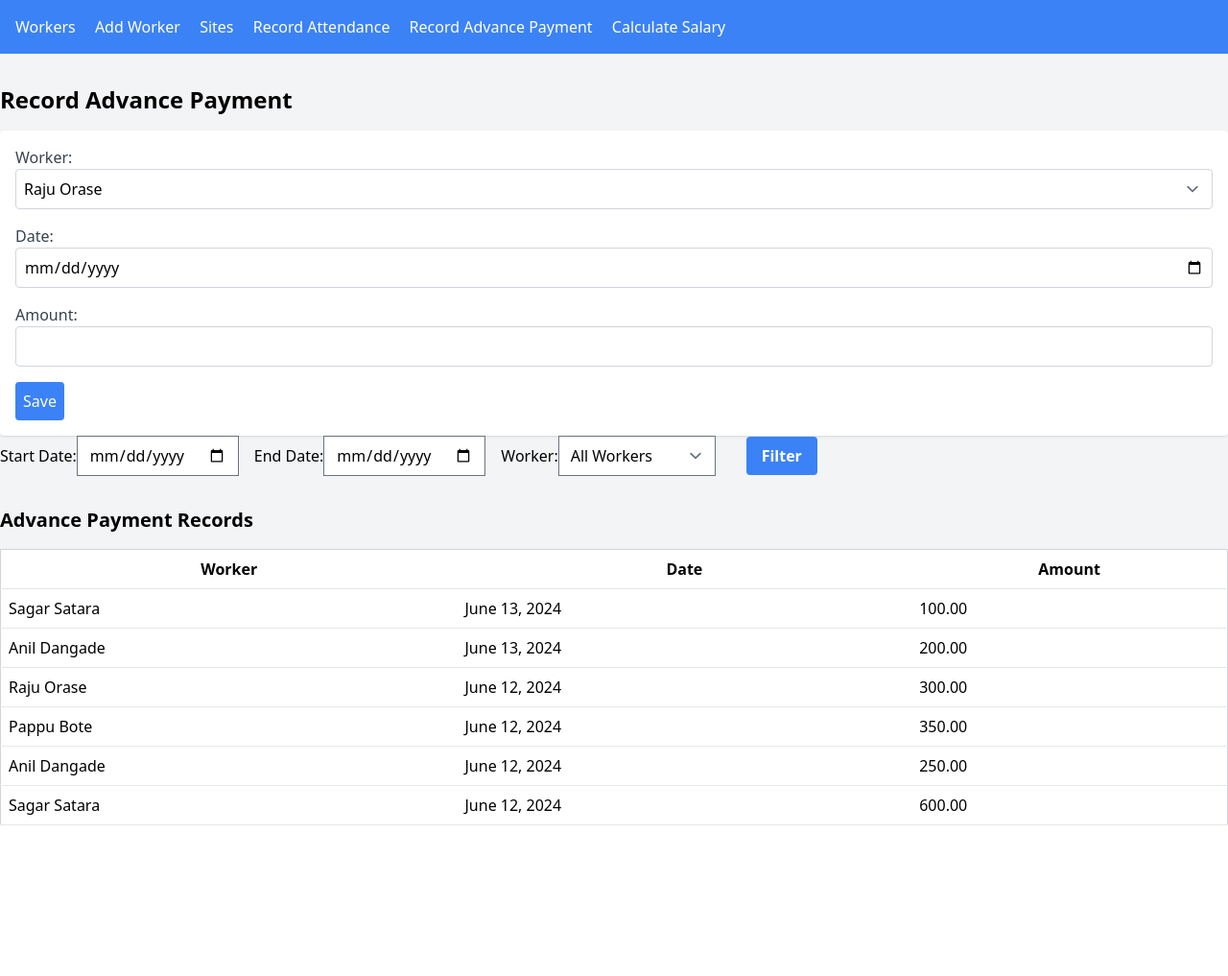
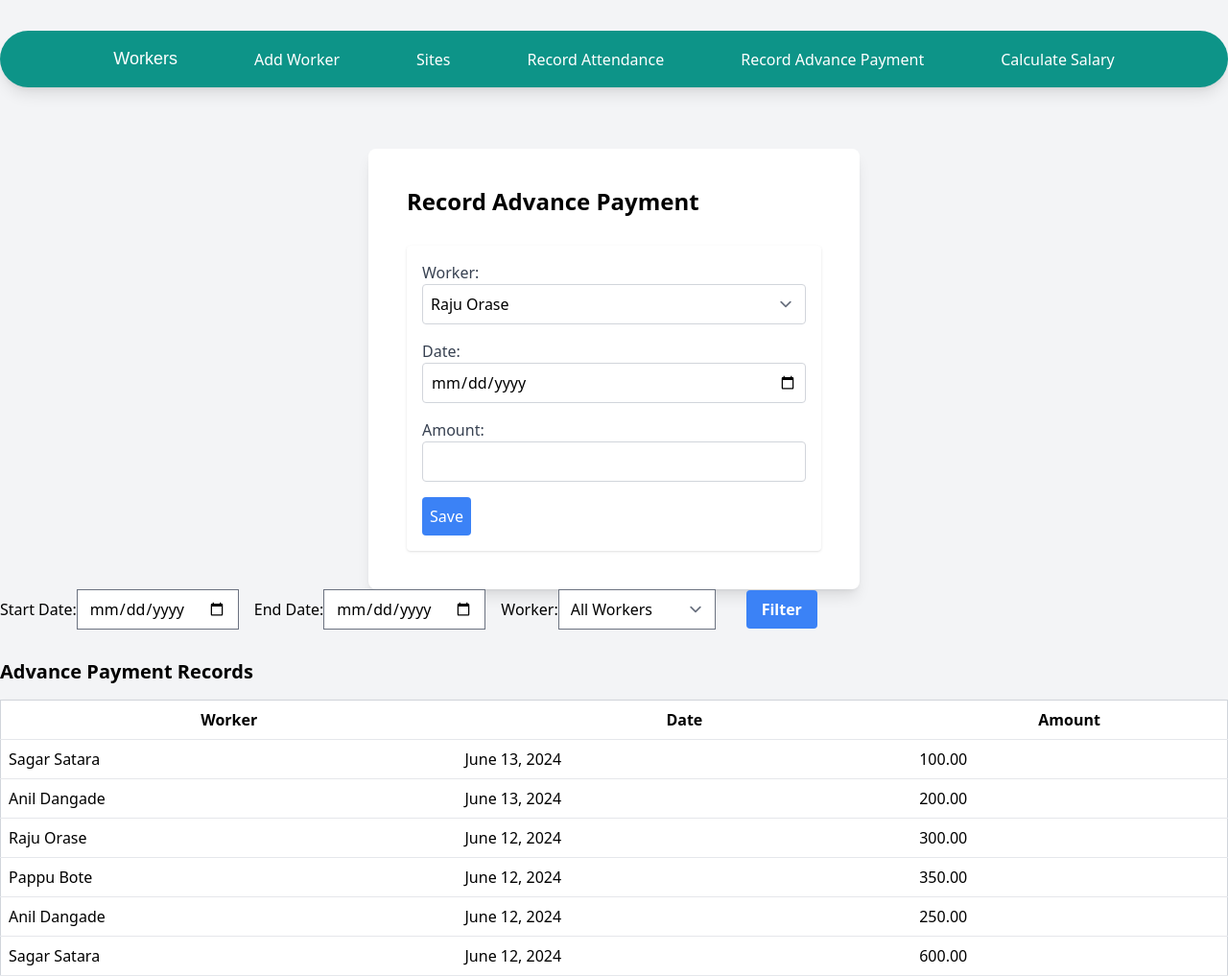
Before and after one commit to SagArya/labor_management, a Django app: page /record_advance_payment/ in a window 1280 px wide. Shown: the whole page at 96% size. Before the commit the page ends 860 px from the top, so only its background shows below. Run offline with Django 5.2, Linux system fonts and the light colour scheme; data comes from the database, SQL or seed files in the repository; some libraries are stand-ins or nearby versions.

Commit message:
improved forms

```diff
--- a/labor_management/attendance/templates/attendance/advance_payment_form.html
+++ b/labor_management/attendance/templates/attendance/advance_payment_form.html
@@ -4,7 +4,8 @@
 {% block title %}Record Advance Payment{% endblock %}
 
 {% block content %}
-    <h1 class="text-2xl font-bold mb-4">Record Advance Payment</h1>
+<div class="max-w-lg mx-auto bg-white p-10 rounded-lg shadow-lg">
+    <h1 class="text-2xl font-bold mb-8">Record Advance Payment</h1>
     <form method="post" action="{% url 'record_advance_payment' %}" class="bg-white p-4 rounded shadow">
         {% csrf_token %}
         <div class="mb-4">
@@ -25,6 +26,7 @@
         </div>
         <button type="submit" class="bg-blue-500 text-white p-2 rounded hover:bg-blue-700 transition duration-300">Save</button>
     </form>
+    </div>
 
      <!-- Filter Form -->
     <form action="{% url 'record_advance_payment' %}" method="get" class="mb-4">
--- a/labor_management/attendance/templates/attendance/attendance_form.html
+++ b/labor_management/attendance/templates/attendance/attendance_form.html
@@ -4,8 +4,9 @@
 {% block title %}Record Attendance{% endblock %}
 
 {% block content %}
+<div class="max-w-lg mx-auto bg-white p-10 rounded-lg shadow-lg">
     <h1 class="text-2xl font-bold mb-4">Record Attendance</h1>
-    <form method="post" action="{% url 'record_attendance' %}" class="bg-white p-4 rounded shadow">
+    <form method="post" action="{% url 'record_attendance' %}" class="bg-white p-4 rounded shadow ">
         {% csrf_token %}
         <div class="mb-4">
             <label for="worker" class="block text-gray-700">Worker:</label>
@@ -33,6 +34,7 @@
         </div>
         <button type="submit" class="bg-blue-500 text-white p-2 rounded hover:bg-blue-700 transition duration-300">Save</button>
     </form>
+</div>
 
     <h2 class="text-xl font-bold mt-8 mb-4">Filter Attendance Records</h2>
     <form method="get" class="mb-8">
--- a/labor_management/attendance/templates/attendance/base.html
+++ b/labor_management/attendance/templates/attendance/base.html
@@ -6,17 +6,81 @@
     <title>{% block title %}Labor Management{% endblock %}</title>
     {% tailwind_css %}
 </head>
+
 <body class="bg-gray-100">
-    <nav class="bg-blue-500 text-white p-4">
-        <div class="container mx-auto">
+    <header class='paddin-x py-8 z-10 w-full'>
+        <nav class="flex justify-between items-center bg-teal-600 text-white p-4 rounded-full shadow-lg max-lg:hidden">
+            <ul class='flex-1 flex justify-center items-center gap-16 '>
+                <li>
+                    <a href="{% url 'worker_list' %}" class="font-montserrat leading-normal text-lg mr-4 hover:text-gray-200 transition duration-300">Workers</a>
+                </li>
+                <li>
+                    <a href="{% url 'add_worker' %}" class="mr-4 hover:text-gray-200 transition duration-300">Add Worker</a>
+                </li>
+                <li>
+                    <a href="{% url 'site_list' %}" class="mr-4 hover:text-gray-200 transition duration-300">Sites</a>
+                </li>
+                <li>
+                    <a href="{% url 'record_attendance' %}" class="mr-4 hover:text-gray-200 transition duration-300">Record Attendance</a>
+                </li>
+                <li>
+                    <a href="{% url 'record_advance_payment' %}" class="mr-4 hover:text-gray-200 transition duration-300">Record Advance Payment</a>
+                </li>
+                <li>
+                    <a href="{% url 'calculate_salary' %}" class="hover:text-gray-200 transition duration-300">Calculate Salary</a>
+                </li>
+            </ul>
+            {% comment %} <div class="container mx-auto">
                 <a href="{% url 'worker_list' %}" class="mr-4 hover:text-gray-200 transition duration-300">Workers</a>
                 <a href="{% url 'add_worker' %}" class="mr-4 hover:text-gray-200 transition duration-300">Add Worker</a>
                 <a href="{% url 'site_list' %}" class="mr-4 hover:text-gray-200 transition duration-300">Sites</a>
                 <a href="{% url 'record_attendance' %}" class="mr-4 hover:text-gray-200 transition duration-300">Record Attendance</a>
                 <a href="{% url 'record_advance_payment' %}" class="mr-4 hover:text-gray-200 transition duration-300">Record Advance Payment</a>
                 <a href="{% url 'calculate_salary' %}" class="hover:text-gray-200 transition duration-300">Calculate Salary</a>
+            </div> {% endcomment %}
+        </nav>
+
+        <button id="menu-btn" class="lg:hidden text-gray-800 p-4 bg-transparent rounded-full focus:outline-none">
+            ☰
+        </button>
+    </header>
+
+    <!-- Sidebar for Mobile Devices -->
+    <div id="sidebar" class="fixed inset-0 bg-teal-500 text-white transform -translate-x-full transition-transform duration-300 lg:hidden">
+        <button id="close-btn" class="text-white p-4 bg-teal-600 focus:outline-none">
+            ✖
+        </button>
+        <ul class='flex flex-col items-center gap-8 mt-16'>
+            <li>
+                <a href="{% url 'worker_list' %}" class="font-montserrat leading-normal text-lg hover:text-gray-200 transition duration-300">Workers</a>
+            </li>
+            <li>
+                <a href="{% url 'add_worker' %}" class="hover:text-gray-200 transition duration-300">Add Worker</a>
+            </li>
+            <li>
+                <a href="{% url 'site_list' %}" class="hover:text-gray-200 transition duration-300">Sites</a>
+            </li>
+            <li>
+                <a href="{% url 'record_attendance' %}" class="hover:text-gray-200 transition duration-300">Record Attendance</a>
+            </li>
+            <li>
+                <a href="{% url 'record_advance_payment' %}" class="hover:text-gray-200 transition duration-300">Record Advance Payment</a>
+            </li>
+            <li>
+                <a href="{% url 'calculate_salary' %}" class="hover:text-gray-200 transition duration-300">Calculate Salary</a>
+            </li>
+        </ul>
     </div>
-    </nav>
+
+    <script>
+        document.getElementById('menu-btn').addEventListener('click', function() {
+            document.getElementById('sidebar').classList.remove('-translate-x-full');
+        });
+        document.getElementById('close-btn').addEventListener('click', function() {
+            document.getElementById('sidebar').classList.add('-translate-x-full');
+        });
+    </script>
+
     <div class="container mx-auto mt-8">
         {% block content %}{% endblock %}
     </div>
--- a/labor_management/attendance/templates/attendance/calculate_salary.html
+++ b/labor_management/attendance/templates/attendance/calculate_salary.html
@@ -4,6 +4,7 @@
 {% block title %}Calculate Salary{% endblock %}
 
 {% block content %}
+<div class="max-w-lg mx-auto bg-white p-10 rounded-lg shadow-lg">
     <h1 class="text-2xl font-bold mb-4 rounded-xl">Calculate Salary</h1>
     <form method="post" action="{% url 'calculate_salary' %}" class="bg-white p-4 rounded shadow">
         {% csrf_token %}
@@ -21,6 +22,7 @@
         </div>
         <button type="submit" class="bg-blue-500 text-white p-2 rounded hover:bg-blue-700 transition duration-300">Calculate</button>
     </form>
+</div>
     {% if salary_obj %}
         <div class="max-w-sm rounded-2xl overflow-hidden shadow-lg m-4 bg-teal-50">
             <div class="px-6 py-4">
--- a/labor_management/attendance/templates/attendance/worker_form.html
+++ b/labor_management/attendance/templates/attendance/worker_form.html
@@ -4,6 +4,7 @@
 {% block title %}Add Worker{% endblock %}
 
 {% block content %}
+<div class="max-w-lg mx-auto bg-white p-10 rounded-lg shadow-lg">
     <h1 class="text-2xl font-bold mb-4">Add Worker</h1>
     <form method="post" action="{% url 'add_worker' %}" class="bg-white p-4 rounded shadow">
         {% csrf_token %}
@@ -25,6 +26,7 @@
         </div>
         <button type="submit" class="bg-blue-500 text-white p-2 rounded hover:bg-blue-700 transition duration-300">Save</button>
     </form>
+</div>
 
     <h2 class="text-xl font-bold mt-8 mb-4">Worker List</h2>
     <table class="min-w-full bg-white border border-gray-300 rounded shadow">
--- a/labor_management/theme/static/css/dist/styles.css
+++ b/labor_management/theme/static/css/dist/styles.css
@@ -785,6 +791,22 @@ select {
 
 .static {
   position: static;
+}
+
+.fixed {
+  position: fixed;
+}
+
+.absolute {
+  position: absolute;
+}
+
+.inset-0 {
+  inset: 0px;
+}
+
+.z-10 {
+  z-index: 10;
 }
 
 .m-4 {
@@ -856,12 +886,33 @@ select {
   max-width: 24rem;
 }
 
+.max-w-lg {
+  max-width: 32rem;
+}
+
+.flex-1 {
+  flex: 1 1 0%;
+}
+
+.-translate-x-full {
+  --tw-translate-x: -100%;
+  transform: translate(var(--tw-translate-x), var(--tw-translate-y)) rotate(var(--tw-rotate)) skewX(var(--tw-skew-x)) skewY(var(--tw-skew-y)) scaleX(var(--tw-scale-x)) scaleY(var(--tw-scale-y));
+}
+
+.transform {
+  transform: translate(var(--tw-translate-x), var(--tw-translate-y)) rotate(var(--tw-rotate)) skewX(var(--tw-skew-x)) skewY(var(--tw-skew-y)) scaleX(var(--tw-scale-x)) scaleY(var(--tw-scale-y));
+}
+
 .list-inside {
   list-style-position: inside;
 }
 
 .list-disc {
   list-style-type: disc;
+}
+
+.flex-col {
+  flex-direction: column;
 }
 
 .flex-wrap {
@@ -874,6 +925,18 @@ select {
 
 .justify-center {
   justify-content: center;
+}
+
+.justify-between {
+  justify-content: space-between;
+}
+
+.gap-16 {
+  gap: 4rem;
+}
+
+.gap-8 {
+  gap: 2rem;
 }
 
 .overflow-hidden {
@@ -890,6 +953,14 @@ select {
 
 .rounded-xl {
   border-radius: 0.75rem;
+}
+
+.rounded-full {
+  border-radius: 9999px;
+}
+
+.rounded-lg {
+  border-radius: 0.5rem;
 }
 
 .rounded-l {
@@ -945,12 +1016,35 @@ select {
   background-color: rgb(255 255 255 / var(--tw-bg-opacity));
 }
 
+.bg-teal-500 {
+  --tw-bg-opacity: 1;
+  background-color: rgb(20 184 166 / var(--tw-bg-opacity));
+}
+
+.bg-teal-600 {
+  --tw-bg-opacity: 1;
+  background-color: rgb(13 148 136 / var(--tw-bg-opacity));
+}
+
+.bg-fuchsia-500 {
+  --tw-bg-opacity: 1;
+  background-color: rgb(217 70 239 / var(--tw-bg-opacity));
+}
+
+.bg-transparent {
+  background-color: transparent;
+}
+
 .p-2 {
   padding: 0.5rem;
 }
 
 .p-4 {
   padding: 1rem;
+}
+
+.p-10 {
+  padding: 2.5rem;
 }
 
 .px-3 {
@@ -983,23 +1077,32 @@ select {
   padding-bottom: 1rem;
 }
 
+.py-8 {
+  padding-top: 2rem;
+  padding-bottom: 2rem;
+}
+
 .font-serif {
   font-family: ui-serif, Georgia, Cambria, "Times New Roman", Times, serif;
 }
 
-.text-2xl {
-  font-size: 1.5rem;
-  line-height: 2rem;
+.font-montserrat {
+  font-family: Montserrat, sans-serif;
 }
 
-.text-5xl {
-  font-size: 3rem;
-  line-height: 1;
+.text-2xl {
+  font-size: 24px;
+  line-height: 29.26px;
 }
 
 .text-xl {
-  font-size: 1.25rem;
-  line-height: 1.75rem;
+  font-size: 20px;
+  line-height: 24.38px;
+}
+
+.text-lg {
+  font-size: 18px;
+  line-height: 21.94px;
 }
 
 .font-bold {
```
Also changed, not shown: other parts of labor_management/theme/static/css/dist/styles.css (+43 -0 lines), labor_management/theme/static_src/tailwind.config.js (+34 -1 lines). Lines whose indentation alone changed are shown as unchanged.
